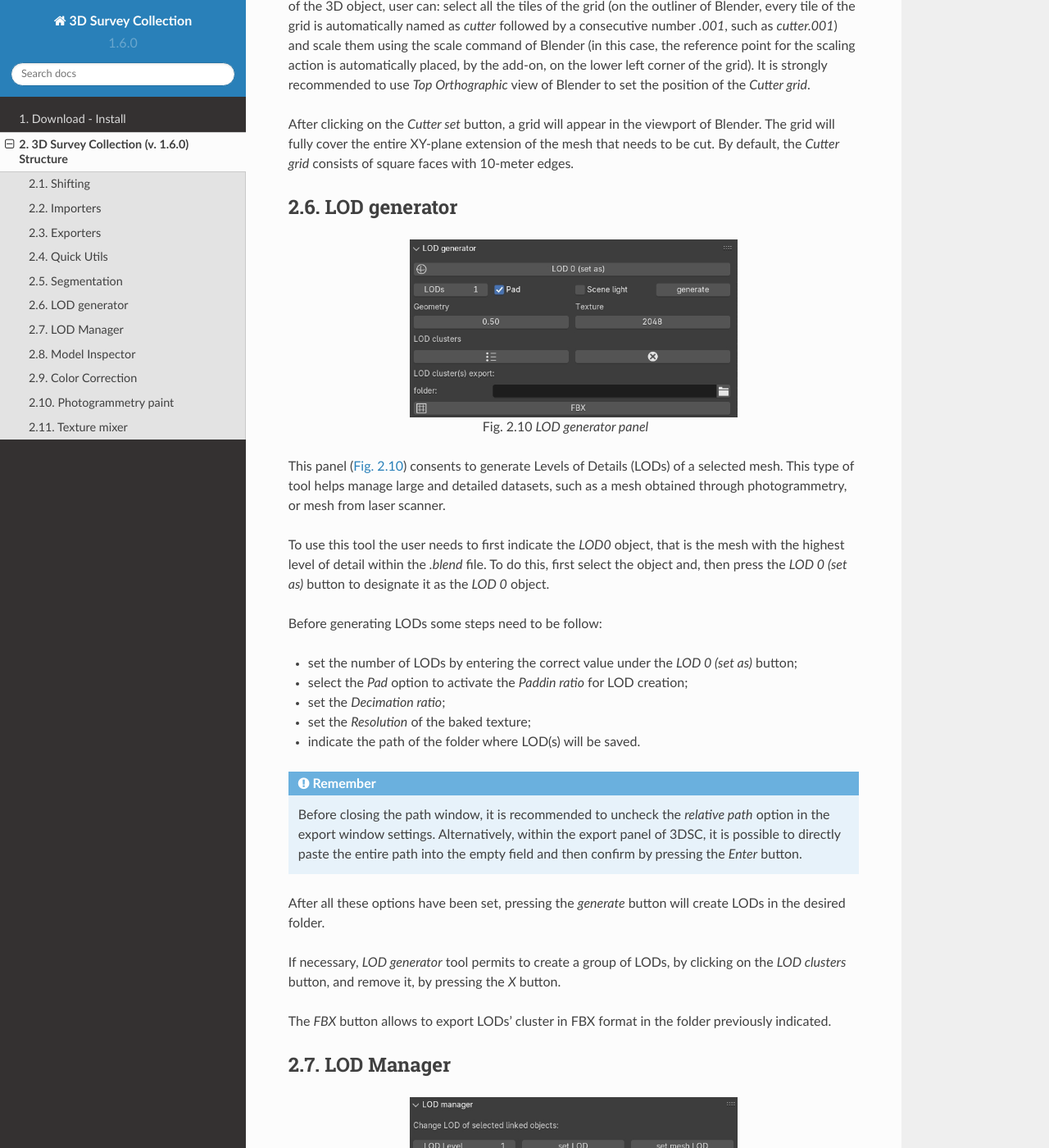
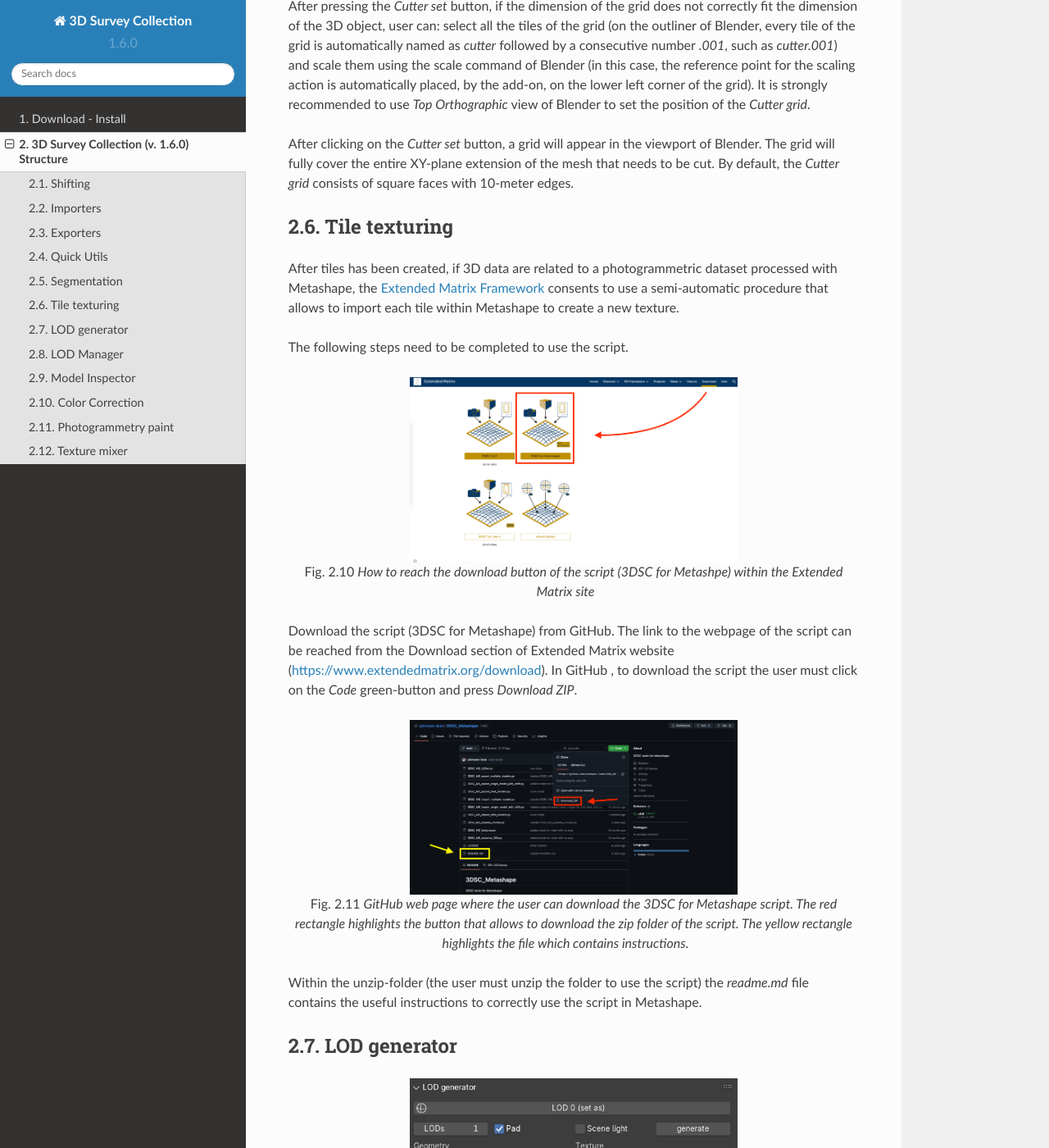
Before and after one commit to zalmoxes-laran/3D-survey-collection-doc, a Sphinx documentation site: the page built from docs/3DSCstructure.rst, in a window 1280 px wide and 1400 px high, scrolled down 9322 px. Shown: the whole window at 82% size. Built offline with Sphinx 7.4.7 and the Read the Docs theme 2.0.0, drawn with Linux system fonts in a browser that asks for light colours; some of the changed text lies outside the part shown.

Commit message:
added Tile Texturing section

```diff
--- a/docs/3DSCstructure.rst
+++ b/docs/3DSCstructure.rst
@@ -287,6 +287,42 @@ After clicking on the *Cutter set* button, a grid will appear in the viewport of
 The grid will fully cover the entire XY-plane extension of the mesh that needs to be cut.
 By default, the *Cutter grid* consists of square faces with 10-meter edges.
 
+
+
+.. _TileTexturing:
+
+Tile texturing
+--------------
+
+After tiles has been created, if 3D data are related to a photogrammetric dataset processed with Metashape, the `Extended Matrix Framework <https://www.extendedmatrix.org/discover/emf>`_ consents to use a semi-automatic procedure that allows to import each tile within Metashape to create a new texture.
+
+The following steps need to be completed to use the script.
+
+.. _3DSC_for_MetaFIG:
+
+.. figure:: img/3DSC_for_Meta.png
+   :width: 400
+   :align: center
+
+   How to reach the download button of the script (3DSC for Metashpe) within the Extended Matrix site
+
+
+Download the script (3DSC for Metashape) from GitHub.
+The link to the webpage of the script can be reached from the Download section of Extended Matrix website (https://www.extendedmatrix.org/download).
+In GitHub , to download the script the user must click on the *Code* green-button and press *Download ZIP*.
+
+
+.. _3DSC_for_Meta_GITHUBFIG:
+
+.. figure:: img/3DSC_for_Meta_GITHUB.png
+   :width: 400
+   :align: center
+
+   GitHub web page where the user can download the 3DSC for Metashape script. The red rectangle highlights the button that allows to download the zip folder of the script. The yellow rectangle highlights the file which contains instructions.
+
+Within the unzip-folder (the user must unzip the folder to use the script) the *readme.md* file contains the useful instructions to correctly use the script in Metashape.
+
+
 .. _LODgenerator:
 
 LOD generator
```
Also changed, not shown: docs/img/3DSC_for_Meta.png (added), docs/img/3DSC_for_Meta_GITHUB.png (added).
